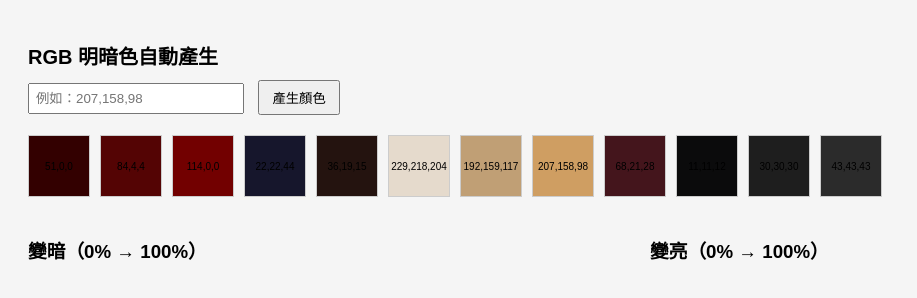
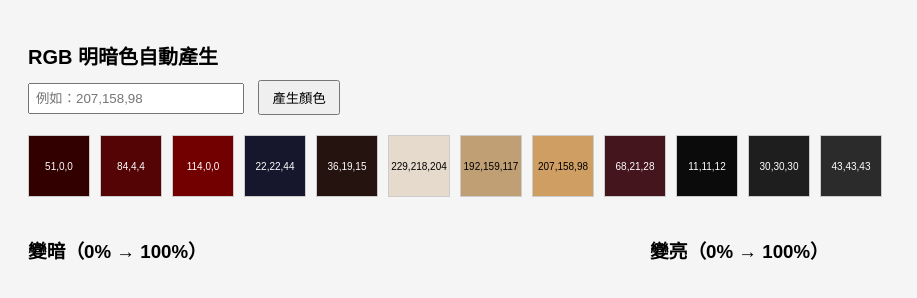
Before and after one commit to mizfeng/color_lightness_viewer, a plain HTML site: page index.html in a window 1280 px wide. Shown: the whole page, without its empty margins (0-917 px from the left). Drawn offline with Linux system fonts and the light colour scheme.

Commit message:
feat: 新增根據 RGB 計算亮度的函數，並更新 presets 以使用適合的文字顏色

```diff
--- a/index.html
+++ b/index.html
@@ -131,6 +131,28 @@
       presetsEl.appendChild(div);
     });
 
+    // 根據 RGB 計算亮度並回傳適合的文字顏色（黑/白）
+    function getContrastColor(r, g, b) {
+      const brightness = (r * 299 + g * 587 + b * 114) / 1000;
+      return brightness < 128 ? '#ffffff' : '#000000';
+    }
+
+    // 重新建立 presets（使用 getContrastColor 設定文字顏色）
+    // (先清空再建立，避免重複新增，如果已經用上面的 forEach，可忽略)
+    presetsEl.innerHTML = '';
+    presetColors.forEach(c => {
+      const div = document.createElement('div');
+      div.className = 'preset';
+      div.style.background = `rgb(${c[0]},${c[1]},${c[2]})`;
+      div.style.color = getContrastColor(c[0], c[1], c[2]);
+      div.textContent = c.join(',');
+      div.onclick = () => {
+        document.getElementById('rgbInput').value = c.join(',');
+        generate();
+      };
+      presetsEl.appendChild(div);
+    });
+
     function clamp(v) {
       return Math.max(0, Math.min(255, Math.round(v)));
     }
```
